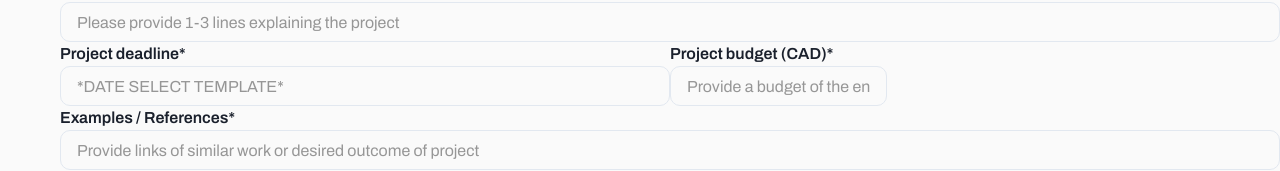
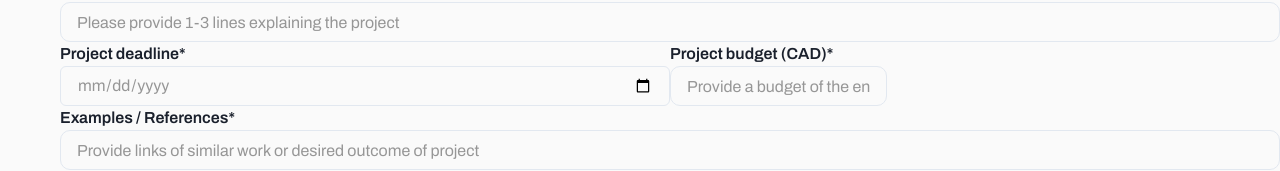
Before and after one commit to tcs-legitable/legitable-frontend, a React (Create React App) app: page /new-project in a window 1280 px wide. Shown: the part 152-323 px from the top of the page. Built offline with nearby package versions, Linux system fonts and the light colour scheme; no server answers.

Commit message:
added date input

```diff
--- a/src/components/organization-view-components/NewProject.js
+++ b/src/components/organization-view-components/NewProject.js
@@ -1,7 +1,5 @@
 import { Button, Flex, Input, Text } from '@chakra-ui/react';
 import React, { useState } from 'react';
-
-
 
 const NewProject = () => {
 
@@ -63,12 +61,20 @@ const NewProject = () => {
           >
             Project deadline*
           </Text>
-          <Input
+          {/* <Input
             placeholder="*DATE SELECT TEMPLATE*"
             borderRadius="10px"
             value={projectDeadline}
             onChange={(e) => setProjectDeadline(e.target.value)}
             _placeholder={{ color: '#969696' }}
+          /> */}
+          <Input
+            // placeholder='Select Date'
+            size='md'
+            type='date'
+            value={projectDeadline}
+            onChange={(e) => setProjectDeadline(e.target.value)}
+            color={projectDeadline ? 'inherit' : '#969696'}
           />
         </Flex>
         <Flex
```
